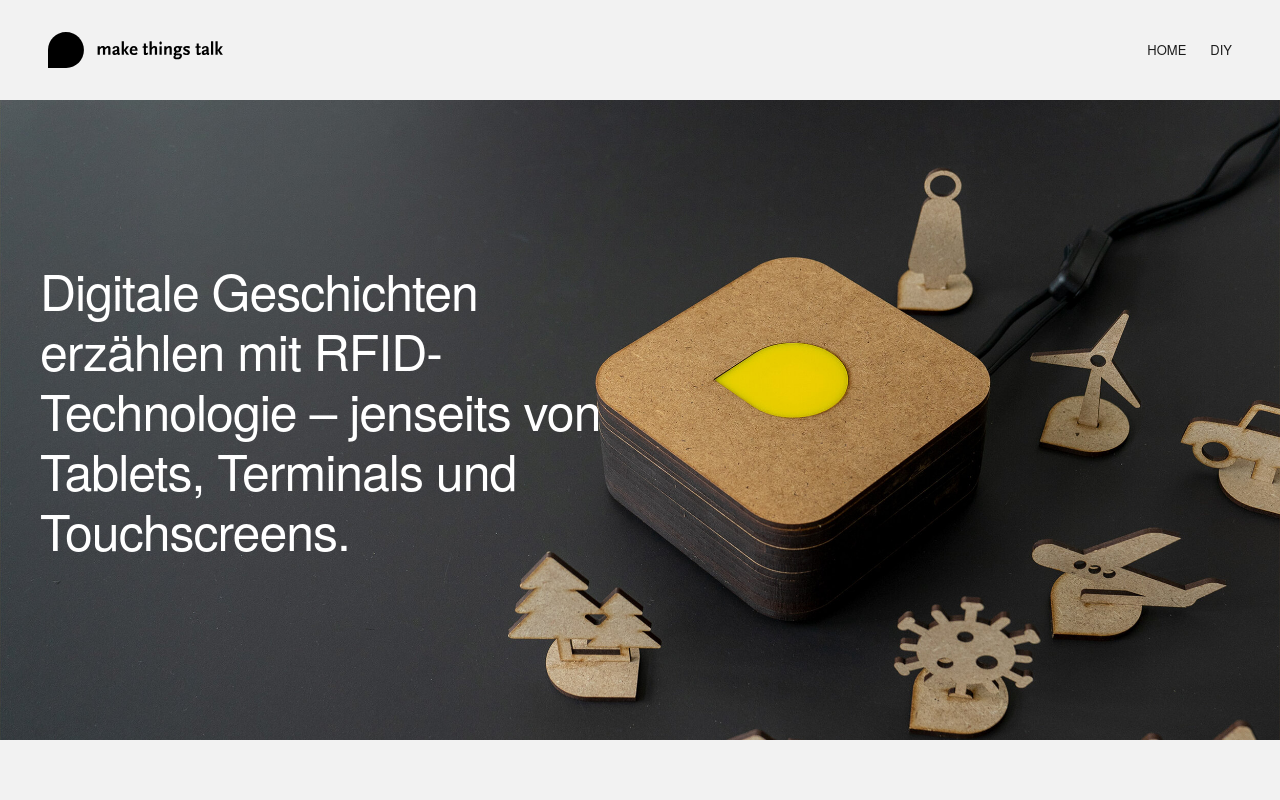
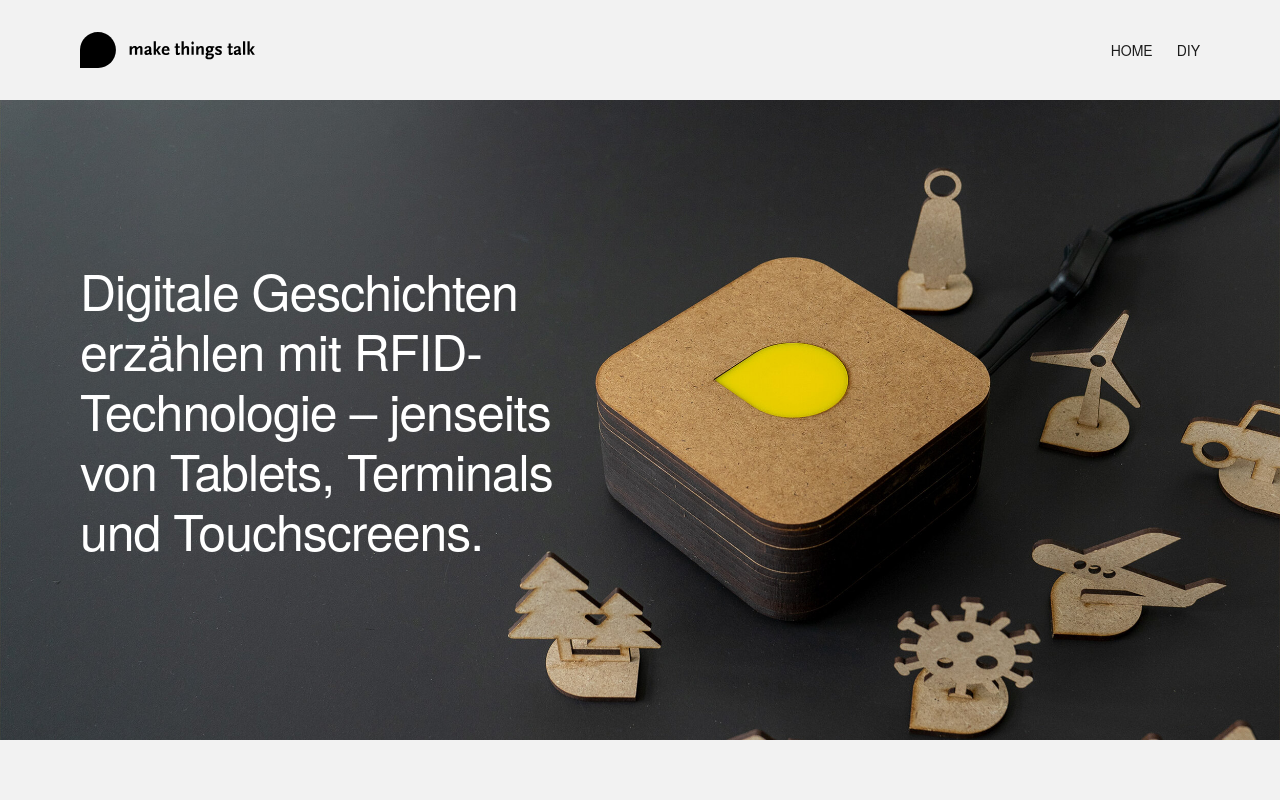
Before and after one commit to kelvynmarte/makethingstalk-website, a React (Vite) app: page / in a window 1280 px wide. Shown: the top 800 px of the page. Built offline with nearby package versions, Linux system fonts and the light colour scheme; a web font is replaced by a local one.

Commit message:
Adjust content grid

```diff
--- a/src/components/ImageSection.tsx
+++ b/src/components/ImageSection.tsx
@@ -16,7 +16,7 @@ const TextOverlay = styled.div`
     display: flex;
 
     h1 {
-        width: 50%;
+        width: max(50%, 400px);
     }
 `;
 
--- a/src/components/Navbar.tsx
+++ b/src/components/Navbar.tsx
@@ -4,12 +4,12 @@ import { Link } from 'react-router-dom';
 
 // Styled components for the Navbar
 const NavbarContainer = styled.nav`
-  grid-column: full-width;
+  grid-column: breakout;
   display: flex;
   justify-content: space-between;
   flex-wrap: wrap;
   align-items: center;
-  padding: 3.2rem 4.8rem;
+  padding: 3.2rem 0;
   gap: 4.8rem;
 `;
 
@@ -33,7 +33,7 @@ const NavLink = styled(Link)`
     text-decoration: none;
     color: var(--text-color);
     text-transform: uppercase;
-    font-size: 1.3rem;
+    font-size: 1.4rem;
     transition: color 170ms ease-in-out, background-color 170ms ease-in-out;
 
   &:hover {
--- a/src/styles/main.css
+++ b/src/styles/main.css
@@ -60,9 +60,10 @@ a:hover {
 * Container
 */
 .content-grid {
-  --padding-inline: 1rem;
-  --content-max-width: 900px;
-  --breakout-max-width: 1200px;
+  --padding-inline: 2.4rem;
+  --narrow-content-inline: 0.0rem;
+  --content-max-width: 800px;
+  --breakout-max-width: 1600px;
 
   --breakout-size: calc(
     (var(--breakout-max-width) - var(--content-max-width)) / 2
@@ -72,14 +73,47 @@ a:hover {
   grid-template-columns:
     [full-width-start] minmax(var(--padding-inline), 1fr)
     [breakout-start] minmax(0, var(--breakout-size))
-    [content-start] min(
-      100% - (var(--padding-inline) * 2),
+    [content-start] var(--narrow-content-inline)
+    [narrow-content-start] min(
+      100% - (var(--padding-inline) * 2) - (var(--narrow-content-inline) * 2),
       var(--content-max-width)
     )
-    [content-end]
+    [narrow-content-end]
+    var(--narrow-content-inline) [content-end]
     minmax(0, var(--breakout-size)) [breakout-end]
     minmax(var(--padding-inline), 1fr) [full-width-end];
 }
+
+/* Larger than mobile */
+@media (min-width: 400px) {
+  .content-grid {
+    --padding-inline: 3.6rem;
+    --narrow-content-inline: calc(var(--padding-inline) * 2);
+  }
+}
+
+/* Larger than tablet */
+@media (min-width: 750px) {
+  .content-grid {
+    --padding-inline: 4.8rem;
+  }
+}
+
+/* Larger than desktop */
+@media (min-width: 1000px) {
+  .content-grid {
+    --padding-inline: 6.4rem;
+  }
+}
+
+  /* Larger than Desktop HD */
+@media (min-width: 1200px) {
+  .content-grid {
+    --padding-inline: 8rem;
+  }
+}
+
+
 /*
 .content-grid > :not(.breakout, .full-width),
 .full-width > :not(.breakout, .full-width) {
```
